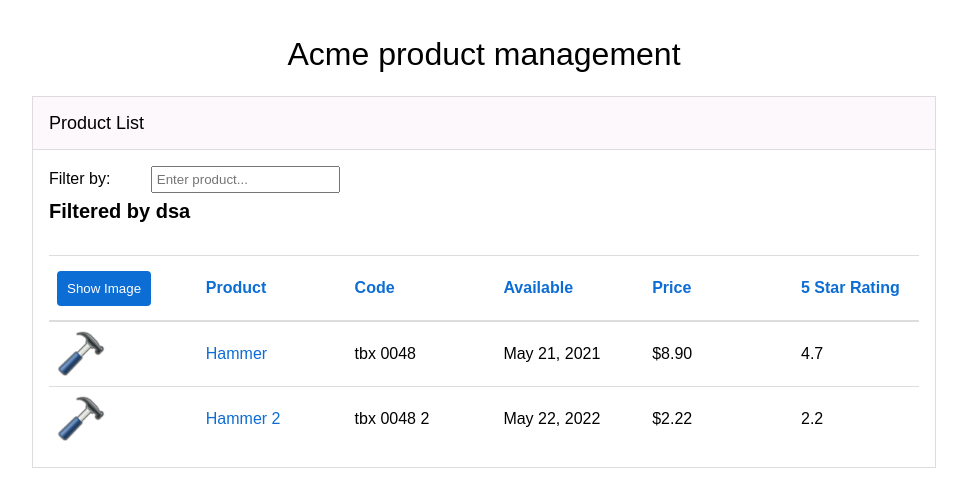
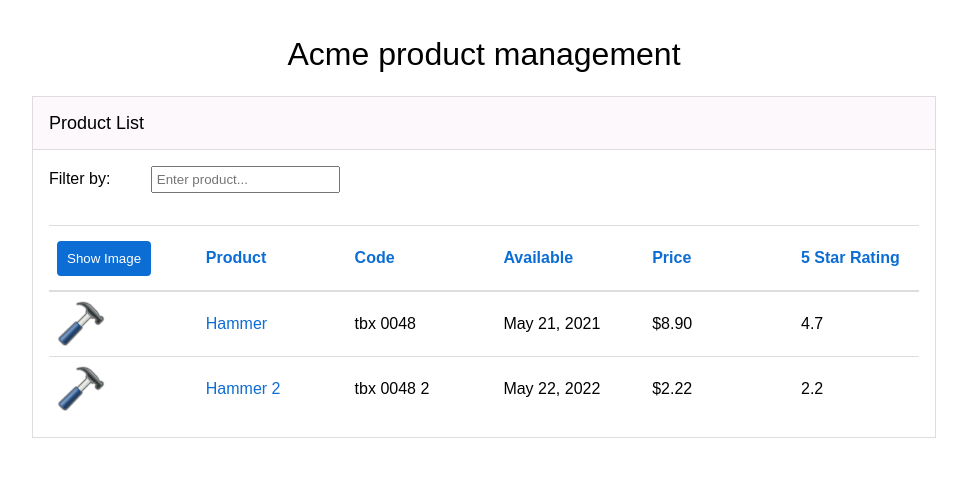
Before and after one commit to silviya-stoyanova/Acme-Product-Management, an Angular app: page / in a window 1280 px wide. Shown: the top 480 px of the page, without its empty margins (156-1123 px from the left). Built offline with nearby package versions, Linux system fonts and the light colour scheme.

Commit message:
Add animation and scrollbar styles

```diff
--- a/src/app/products/product-list.component.scss
+++ b/src/app/products/product-list.component.scss
@@ -78,7 +78,7 @@
       list-style: none;
       border-top: 1px solid $grey-500;
       display: flex;
-      overflow-x: scroll;
+      overflow-x: auto;
 
       @media screen and (min-width: 992px) {
         display: block;
@@ -100,6 +100,10 @@
 
         &-image {
           max-width: 48px;
+
+          &:hover {
+            animation: 2.3s infinite alternate full-rotation;
+          }
         }
 
         &-text {
--- a/src/app/products/product-list.component.ts
+++ b/src/app/products/product-list.component.ts
@@ -6,7 +6,7 @@ import { Component } from '@angular/core';
   styleUrls: ['product-list.component.scss'],
 })
 export class ProductListComponent {
-  filter: string = 'dsa';
+  filter: string = '';
   productList: Array<any> = [
     {
       imageUrl: 'assets/images/hammer.png',
--- a/src/styles.scss
+++ b/src/styles.scss
@@ -8,6 +8,16 @@ $grey-500: #dfdcdf;
 $blue-100: #9ed2ff;
 $blue-200: #9ed2ff;
 $blue-500: #0c6dd5;
+
+@keyframes full-rotation {
+  from {
+    rotate: 0deg;
+  }
+
+  to {
+    rotate: 360deg;
+  }
+}
 
 * {
   margin: 0;
@@ -28,3 +38,12 @@ a {
 a:hover {
   text-decoration: underline;
 }
+
+::-webkit-scrollbar {
+  height: 3px;
+  width: 3px;
+}
+
+::-webkit-scrollbar-thumb {
+  background: $grey-500;
+}
```
